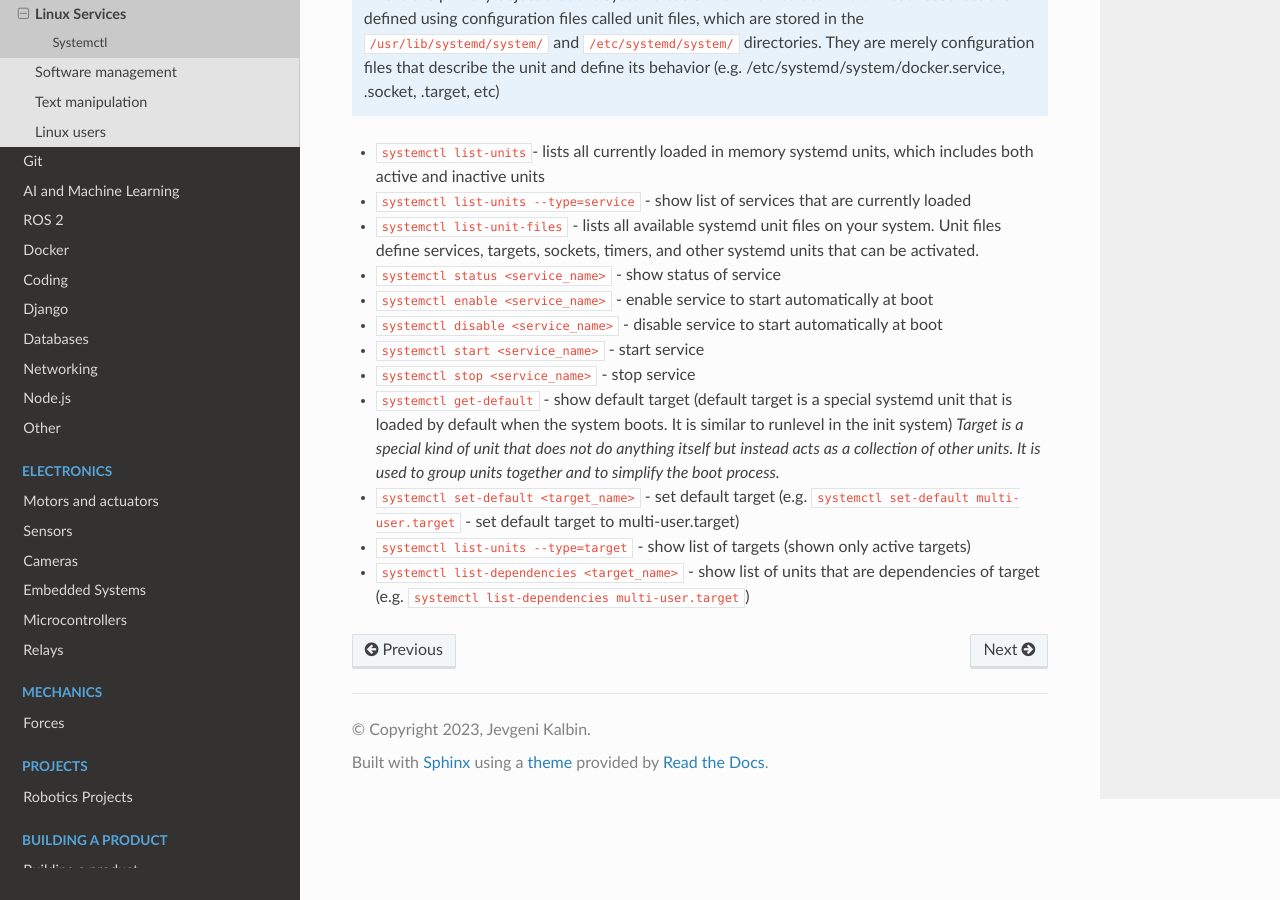
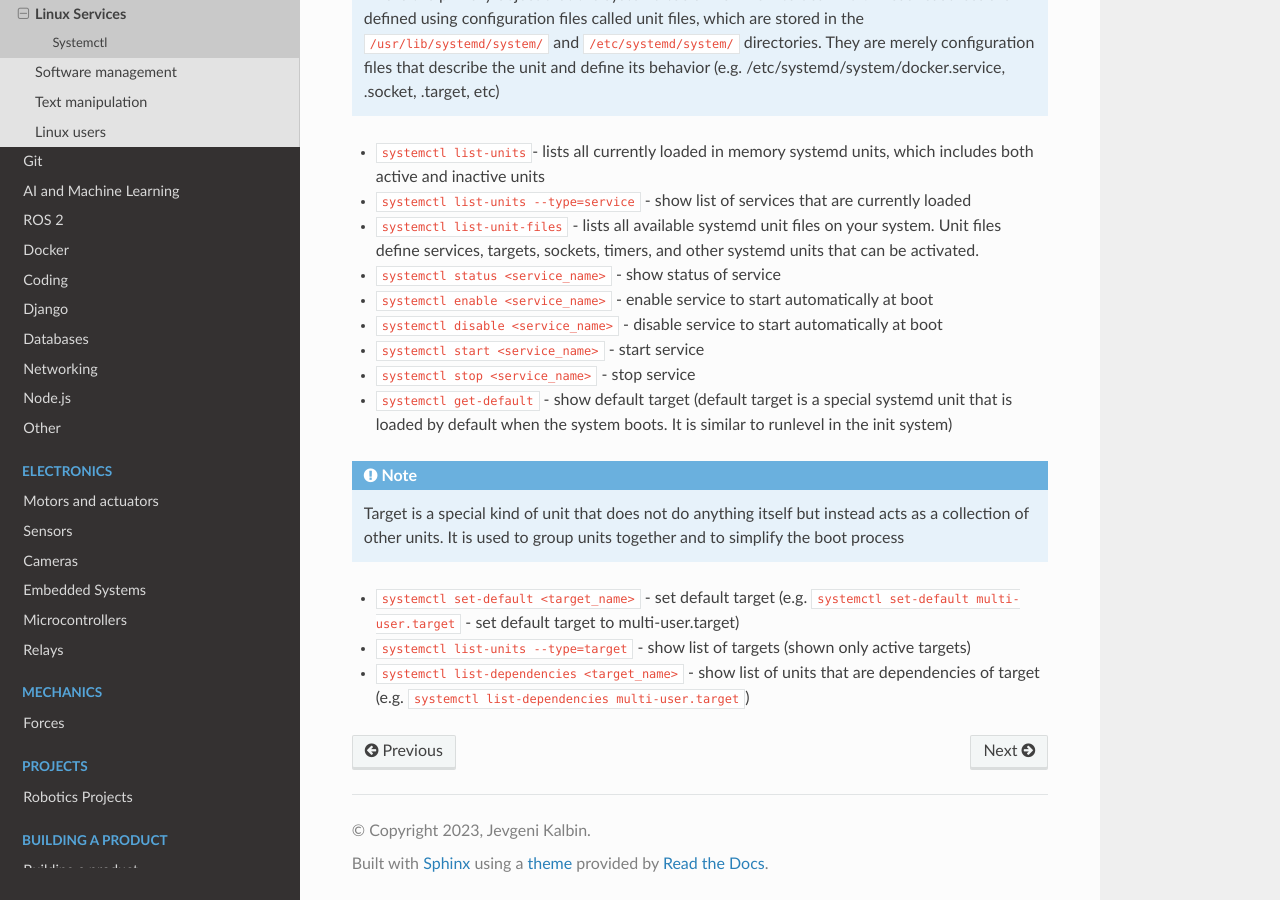
Before and after one commit to jevgenik/manuals, a Sphinx documentation site: the page built from source/files/software/linux/services.rst, in a window 1280 px wide and 900 px high, scrolled down 610 px. Built offline with Sphinx 7.4.7 and the Read the Docs theme 2.0.0, drawn with Linux system fonts in a browser that asks for light colours; part of the change alters nothing that is shown.

Commit message:
added linux services

```diff
--- a/source/files/software/linux/services.rst
+++ b/source/files/software/linux/services.rst
@@ -42,8 +42,10 @@ Service manager is a background process that manages the life cycle of services
 
 * ``systemctl get-default`` - show default target (default target is a special systemd unit that is loaded by default when
   the system boots. It is similar to runlevel in the init system)
-  *Target is a special kind of unit that does not do anything itself but instead acts as a
-  collection of other units. It is used to group units together and to simplify the boot process.*
+
+.. note::
+   Target is a special kind of unit that does not do anything itself but instead acts as a
+   collection of other units. It is used to group units together and to simplify the boot process
 
 * ``systemctl set-default <target_name>`` - set default target
   (e.g. ``systemctl set-default multi-user.target`` - set default target to multi-user.target)
```
